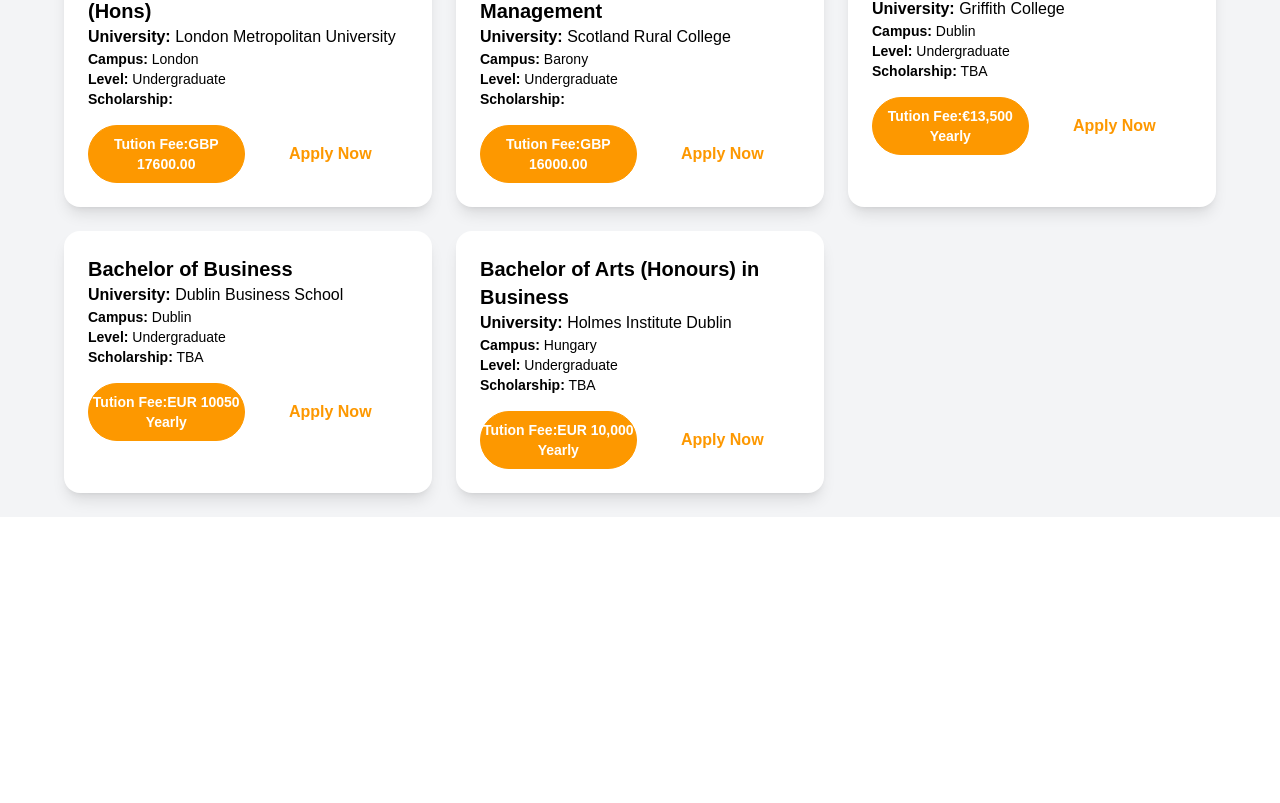
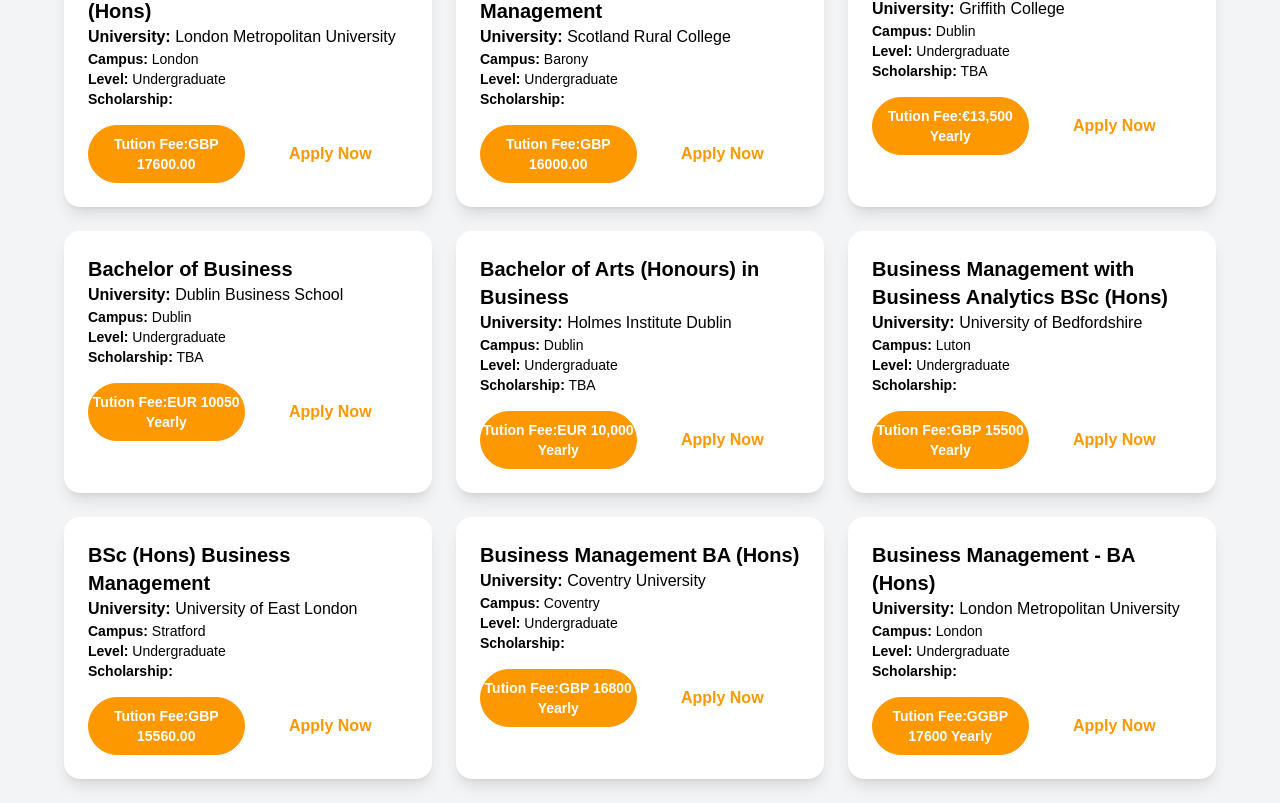
Before and after one commit to Sabbirfeni/victoriaschooloflondon, a Next.js app: page / in a window 1280 px wide. Shown: the part 7664-8467 px from the top of the page. Before the commit the page ends 8181 px from the top, so only its background shows below. Built offline with nearby package versions, Linux system fonts and the light colour scheme.

Commit message:
Update courses.js

```diff
--- a/database/courses.js
+++ b/database/courses.js
@@ -904,11 +904,55 @@
     courseName: "Bachelor of Arts (Honours) in Business",
     country: "Ireland",
     university: "Holmes Institute Dublin",
-    campus: "Hungary",
+    campus: "Dublin",
     level: "Undergraduate",
     scholarship: "TBA",
     tuitionFees: "EUR 10,000 Yearly ",
-  }
+  },
+
+  {
+    courseId: 87,
+    courseName: "Business Management with Business Analytics BSc (Hons)",
+    country: "United Kingdom",
+    university: "University of Bedfordshire",
+    campus: "Luton",
+    level: "Undergraduate",
+    scholarship: "",
+    tuitionFees: "GBP 15500 Yearly",
+  },
+
+    {
+    courseId: 88,
+    courseName: "BSc (Hons) Business Management",
+    country: "United Kingdom",
+    university: "University of East London",
+    campus: "Stratford",
+    level: "Undergraduate",
+    scholarship: "",
+    tuitionFees: "GBP 15560.00",
+  },
+
+   {
+    courseId: 89,
+    courseName: "Business Management BA (Hons)",
+    country: "United Kingdom",
+    university: "Coventry University",
+    campus: "Coventry",
+    level: "Undergraduate",
+    scholarship: "",
+    tuitionFees: "GBP 16800 Yearly",
+  },
+
+  {
+    courseId: 90,
+    courseName: "Business Management - BA (Hons)",
+    country: "United Kingdom",
+    university: "London Metropolitan University",
+    campus: "London",
+    level: "Undergraduate",
+    scholarship: "",
+    tuitionFees: "GGBP 17600 Yearly",
+  },
 
 
 ];
```
